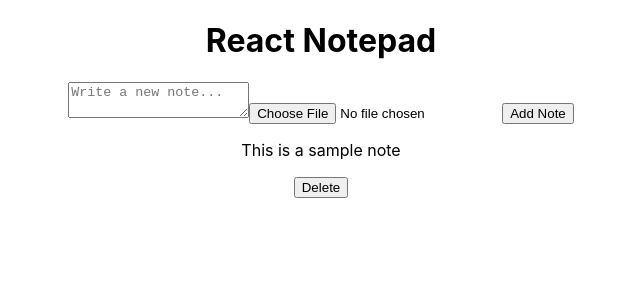
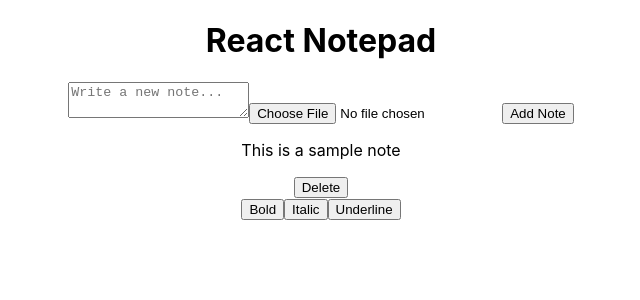
Before and after one commit to Khalifa-pendrops/notepad, a React (Create React App) app: page / in a window 1280 px wide. Shown: the top 300 px of the page, without its empty margins (319-959 px from the left). Built offline with nearby package versions, Linux system fonts and the light colour scheme.

Commit message:
formatting buttons added to Note.js file

```diff
--- a/src/Components/Note.js
+++ b/src/Components/Note.js
@@ -28,7 +28,20 @@ const Note = () => {
       };
       reader.readAsDataURL(event.target.files[0]);
     }
-  };
+    };
+
+      const makeBold = () => {
+        setInput(`<b>${input}</b>`);
+      };
+
+      const makeItalic = () => {
+        setInput(`<i>${input}</i>`);
+      };
+
+      const makeUnderline = () => {
+        setInput(`<u>${input}</u>`);
+      };
+
 
   return (
     <>
@@ -57,6 +70,12 @@ const Note = () => {
           </div>
         ))}
       </div>
+
+      <div className="formatting-container">
+        <button onClick={makeBold}>Bold</button>
+        <button onClick={makeItalic}>Italic</button>
+        <button onClick={makeUnderline}>Underline</button>
+      </div>
     </>
   );
 };
```
